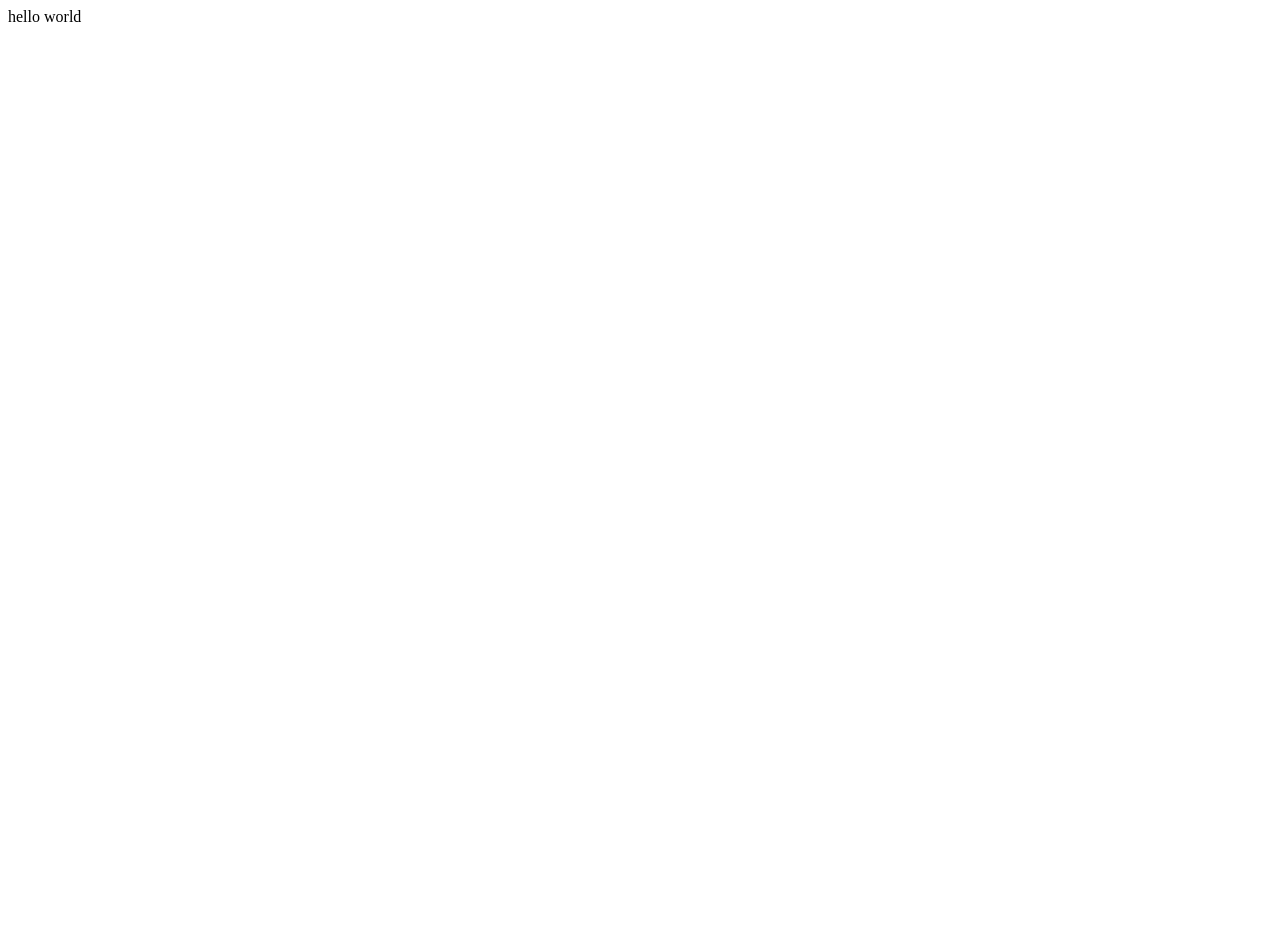
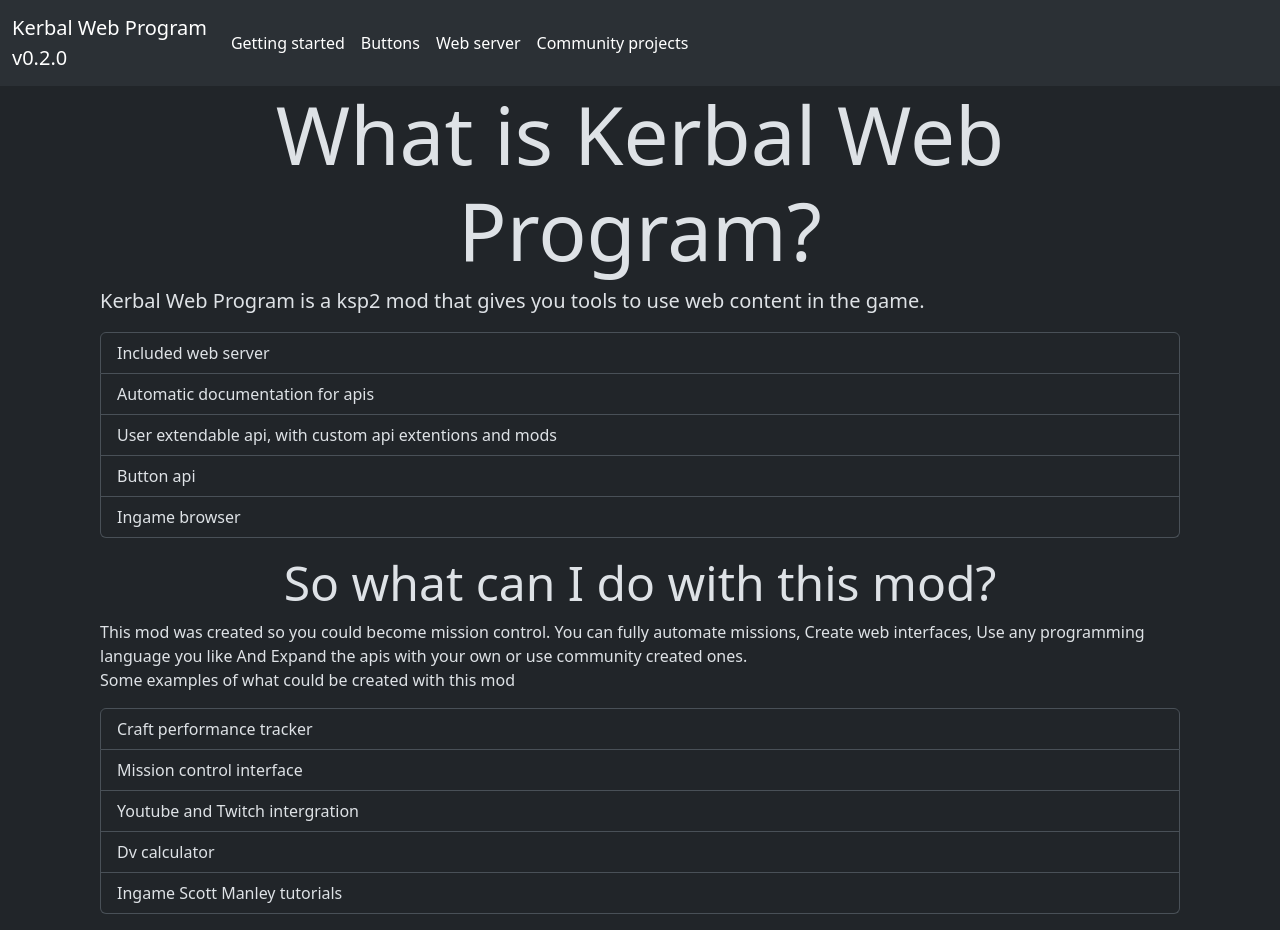
Before and after one commit to Bit-Studios/KerbalWebProgram, a plain HTML site: page index.html in a window 1280 px wide. Before the commit the page ends 800 px from the top, so only its background shows below. Drawn offline with nearby package versions, Linux system fonts and the light colour scheme.

Commit message:
index.html update

```diff
--- a/index.html
+++ b/index.html
@@ -1 +1,79 @@
-hello world
+<html lang="en" data-bs-theme="dark">
+
+<head>
+    <meta charset="utf-8">
+    <meta name="viewport" content="width=device-width, initial-scale=1">
+    <title>Kerbal Web program 0.2.0 wiki</title>
+    <link href="https://cdn.jsdelivr.net/npm/bootstrap@5.3.2/dist/css/bootstrap.min.css" rel="stylesheet"
+        integrity="sha384-T3c6CoIi6uLrA9TneNEoa7RxnatzjcDSCmG1MXxSR1GAsXEV/Dwwykc2MPK8M2HN" crossorigin="anonymous">
+    <style>
+        body {
+            margin: 0px;
+            padding: 0px;
+        }
+        .contentArea{
+            margin-left: 100px; margin-right: 100px;
+        }
+    </style>
+</head>
+
+<body>
+    <nav class="navbar navbar-expand-lg bg-body-tertiary">
+        <div class="container-fluid">
+            <a class="navbar-brand" href="#">Kerbal Web Program<br>v0.2.0</a>
+            <button class="navbar-toggler" type="button" data-bs-toggle="collapse"
+                data-bs-target="#navbarSupportedContent" aria-controls="navbarSupportedContent" aria-expanded="false"
+                aria-label="Toggle navigation">
+                <span class="navbar-toggler-icon"></span>
+            </button>
+            <div class="collapse navbar-collapse" id="navbarSupportedContent">
+                <ul class="navbar-nav me-auto mb-2 mb-lg-0">
+                    <li class="nav-item">
+                        <a class="nav-link active" href="extensions">Getting started</a>
+                    </li>
+                    <li class="nav-item">
+                        <a class="nav-link active" href="extensions">Buttons</a>
+                    </li>
+                    <li class="nav-item">
+                        <a class="nav-link active" href="extensions">Web server</a>
+                    </li>
+                    <li class="nav-item">
+                        <a class="nav-link active" href="extensions">Community projects</a>
+                    </li>
+                </ul>
+            </div>
+        </div>
+    </nav>
+    <div class="contentArea">
+        <h1 class="display-1" style="text-align: center;">What is Kerbal Web Program?</h1>
+        <p class="lead">Kerbal Web Program is a ksp2 mod that gives you tools to use web content in the game.
+            <ul class="list-group">
+                <li class="list-group-item">Included web server</li>
+                <li class="list-group-item">Automatic documentation for apis</li>
+                <li class="list-group-item">User extendable api, with custom api extentions and mods</li>
+                <li class="list-group-item">Button api</li>
+                <li class="list-group-item">Ingame browser</li>
+              </ul>
+            </p>
+            <p>
+                <h5 class="display-5" style="text-align: center;">So what can I do with this mod?</h5>
+                <p>This mod was created so you could become mission control. You can fully automate missions, Create web interfaces, Use any programming language you like And Expand the apis with your own or use community created ones.
+                <br>Some examples of what could be created with this mod</p>
+                <ul class="list-group">
+                    <li class="list-group-item">Craft performance tracker</li>
+                    <li class="list-group-item">Mission control interface</li>
+                    <li class="list-group-item">Youtube and Twitch intergration</li>
+                    <li class="list-group-item">Dv calculator</li>
+                    <li class="list-group-item">Ingame Scott Manley tutorials</li>
+                  </ul>
+            </p>
+    </div>
+    <script src="https://cdn.jsdelivr.net/npm/@popperjs/core@2.11.8/dist/umd/popper.min.js"
+        integrity="sha384-I7E8VVD/ismYTF4hNIPjVp/Zjvgyol6VFvRkX/vR+Vc4jQkC+hVqc2pM8ODewa9r"
+        crossorigin="anonymous"></script>
+    <script src="https://cdn.jsdelivr.net/npm/bootstrap@5.3.2/dist/js/bootstrap.min.js"
+        integrity="sha384-BBtl+eGJRgqQAUMxJ7pMwbEyER4l1g+O15P+16Ep7Q9Q+zqX6gSbd85u4mG4QzX+"
+        crossorigin="anonymous"></script>
+</body>
+
+</html>
```
